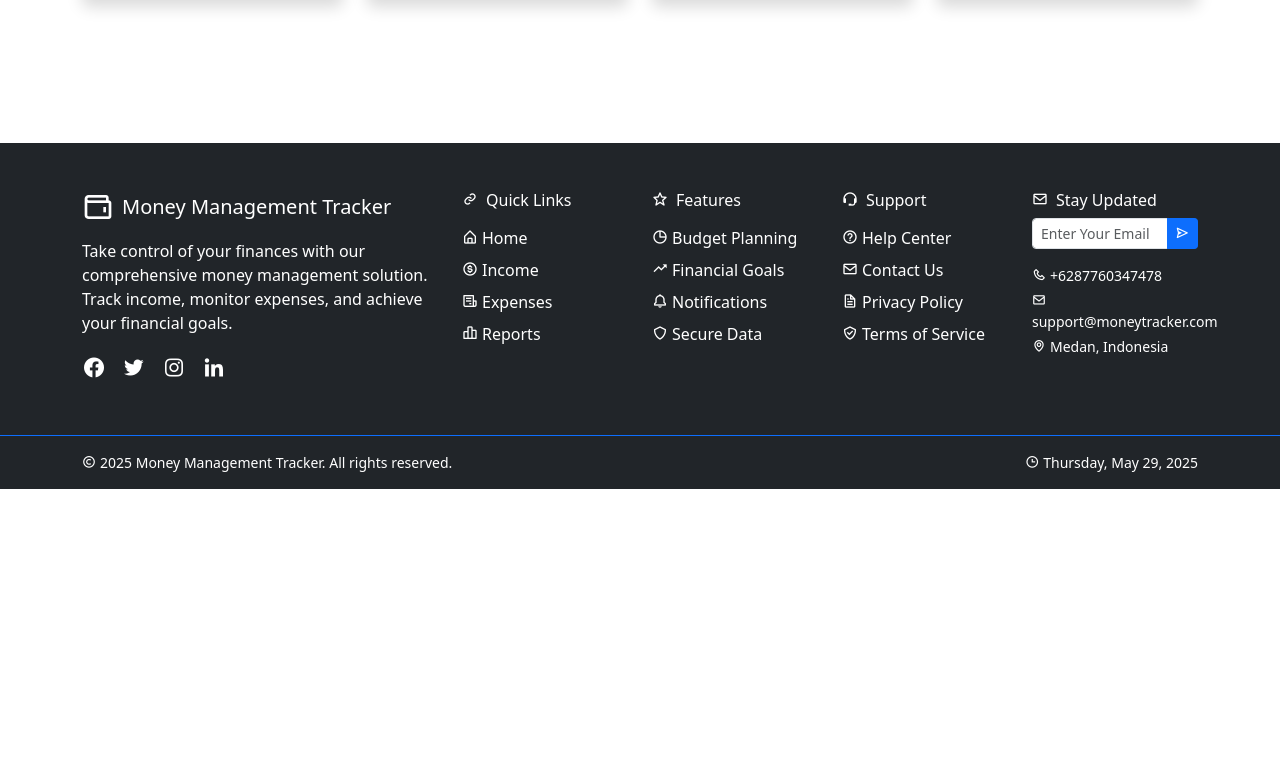
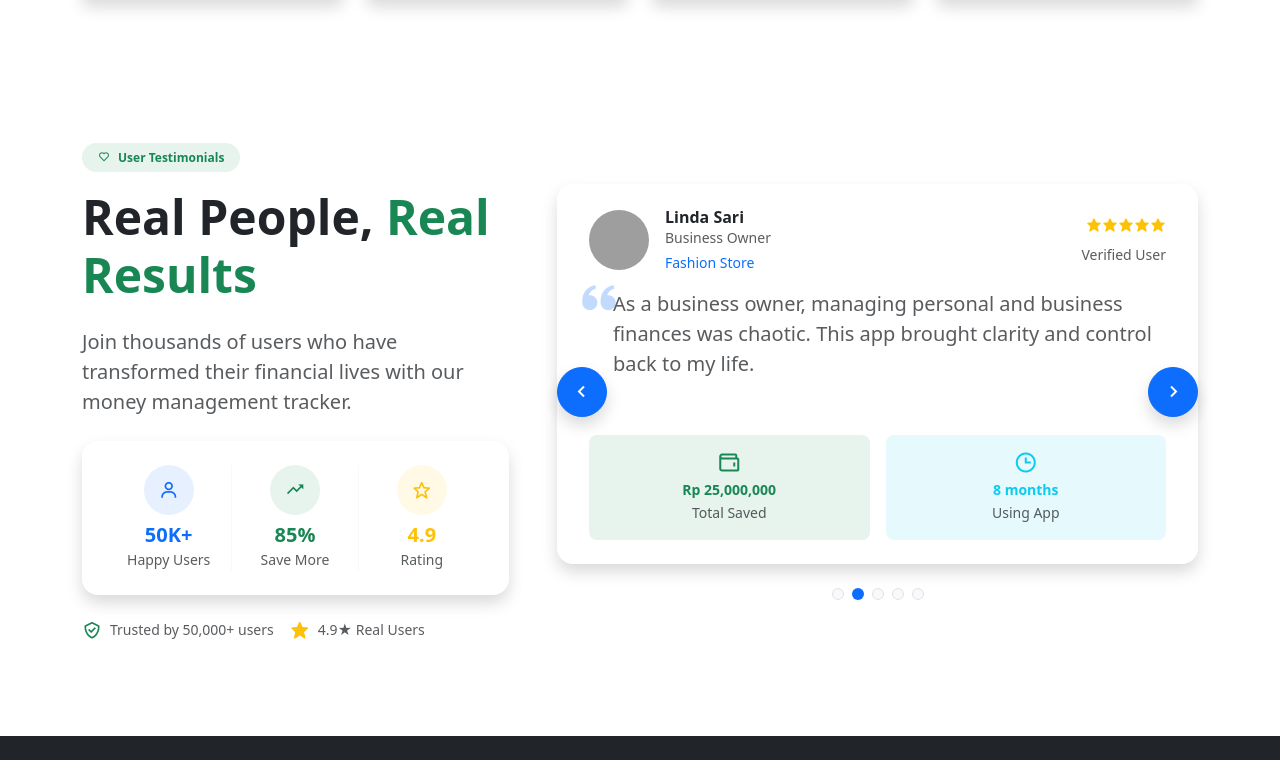
Before and after one commit to Hizkia178/Money-Management-Tracker, a React (Vite) app: page / in a window 1280 px wide. Shown: the part 4160-4920 px from the top of the page. Before the commit the page ends 4649 px from the top, so only its background shows below. Built offline with nearby package versions, Linux system fonts and the light colour scheme; grey boxes are pictures that could not be loaded; a small style sheet from the web is missing.

Commit message:
update full

```diff
--- a/src/App.jsx
+++ b/src/App.jsx
@@ -8,10 +8,11 @@ import Method from './components/Method';
 import ScrollToTop from './components/ScrollTopTop';
 import Footer from './components/Footer';
 import Pricing from './components/Pricing';
+import Testimonials from './components/Testimonials';
 
 function App() {
   useEffect(() => {
-    AOS.init({duration: 1000, once: true});
+    AOS.init({ duration: 1000, once: true });
   }, []);
   return (
     <>
@@ -20,6 +21,7 @@ function App() {
       <Problem />
       <Method />
       <Pricing />
+      <Testimonials />
       <ScrollToTop />
       <Footer />
     </>
--- a/src/components/Footer.jsx
+++ b/src/components/Footer.jsx
@@ -36,7 +36,7 @@ const Footer = () => {
         <>
 
 
-            <footer className="bg-dark text-white mt-5">
+            <footer className="bg-dark text-white mt-5 overflow-hidden">
                 <div className="container py-5">
                     <div className="row g-4">
                         <div className="col-lg-4 col-md-6">
--- a/src/components/Testimonials.jsx
+++ b/src/components/Testimonials.jsx
@@ -94,7 +94,7 @@ const Testimonials = () => {
     };
 
     return (
-        <section className="py-5 bg-white">
+        <section className="py-5 bg-white overflow-hidden">
             <div className="container">
                 <div className="row align-items-center">
 
```
Lines whose indentation alone changed are shown as unchanged.
